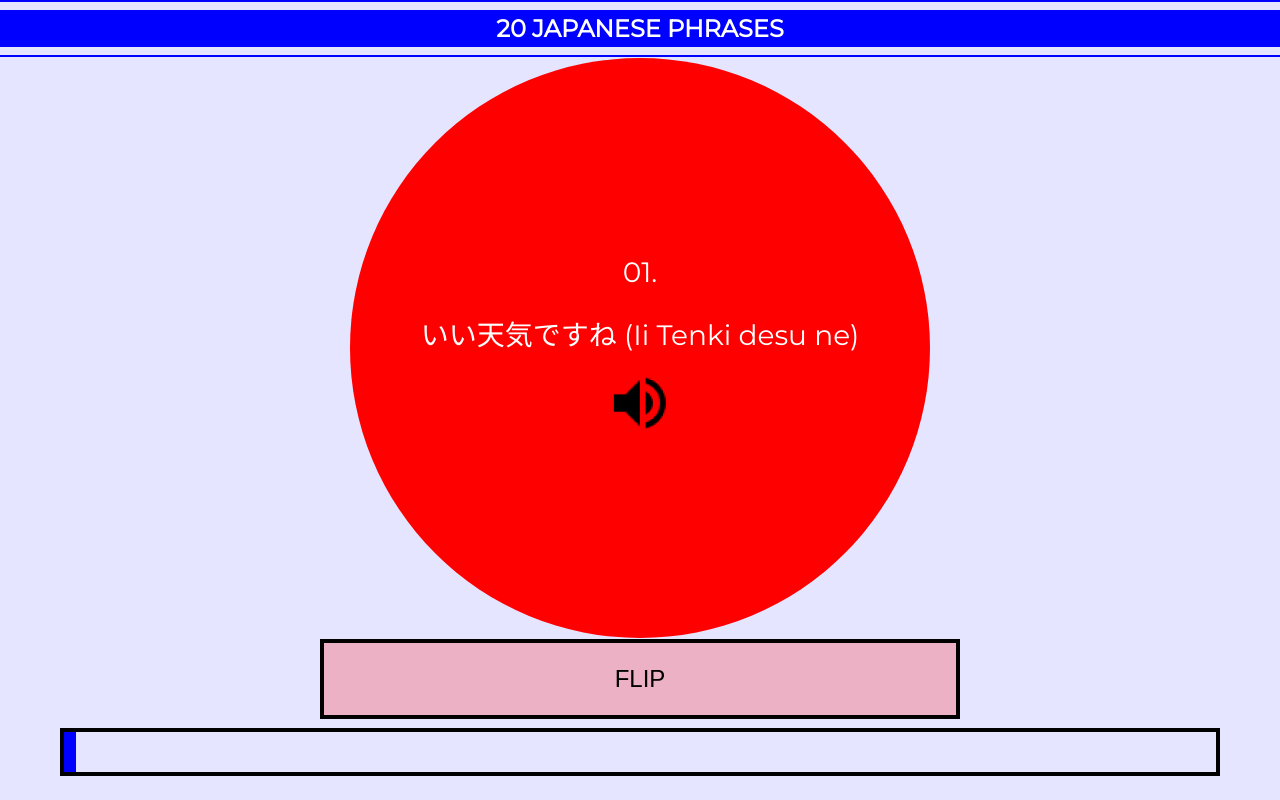
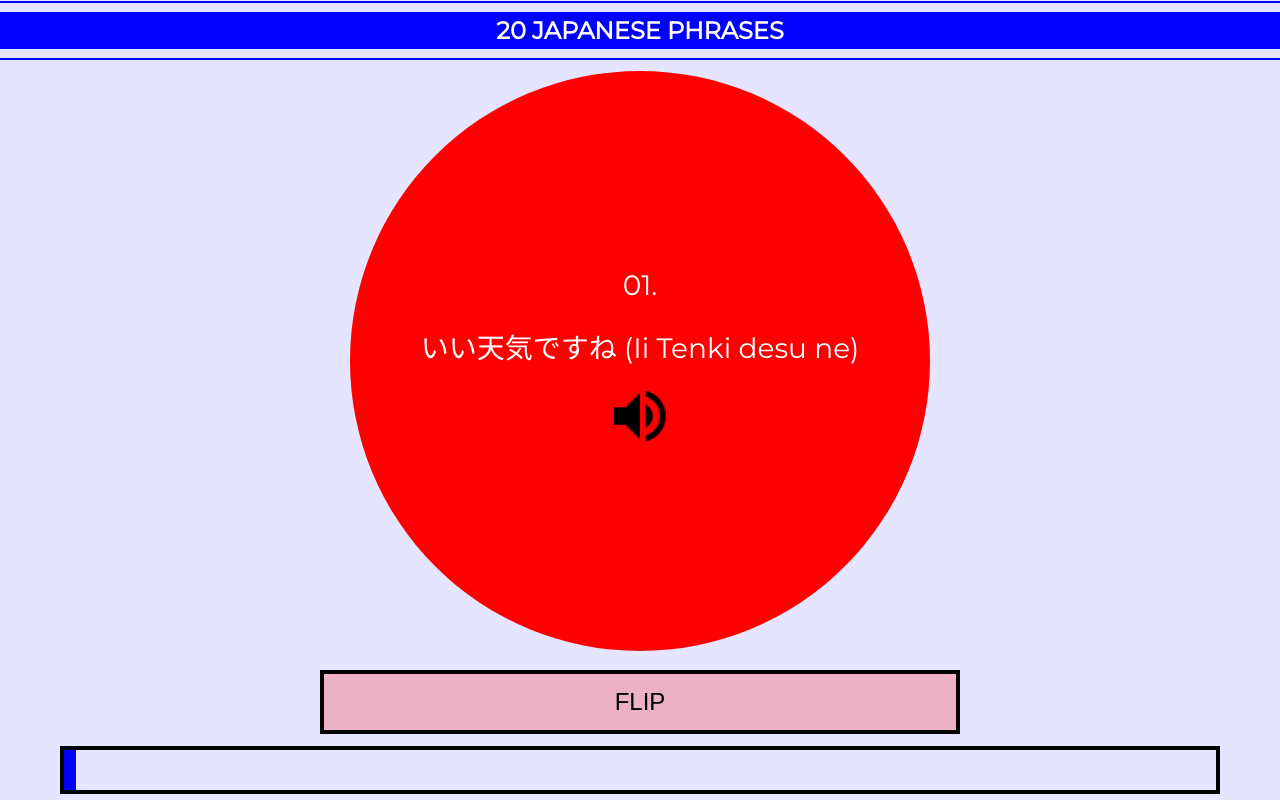
Before and after one commit to jackbridger/JapaneseFlashCards, a PHP site: page /index.html in a window 1280 px wide. Run offline with PHP 8.4, Linux system fonts and the light colour scheme.

Commit message:
a bit more space

```diff
--- a/style.css
+++ b/style.css
@@ -140,6 +140,7 @@ button    {
     background: rgba(255, 20, 20, 0.25);
     border: 4px solid #000000;
     font-size: 3vh;
+    text-align: center;
    }
 #btn-flip {
     grid-row-start: 71;
@@ -147,12 +148,12 @@ button    {
     grid-column-start: 10;
     grid-column-end: 91;
     position: absolute;
-    height: 10vmin;
+    height: 8vmin;
     width: 80vmin;
 }
 
 #btn-progress-container button {
-    height: 10vmin;
+    height: 8vmin;
     width: 19.5vmin;
 }
 
@@ -163,7 +164,7 @@ button    {
     grid-column-end: 101;
 
 
-    height: 10vh;
+    height: 7vh;
     display: flex;
     align-content: center;
     justify-content: center;
```
